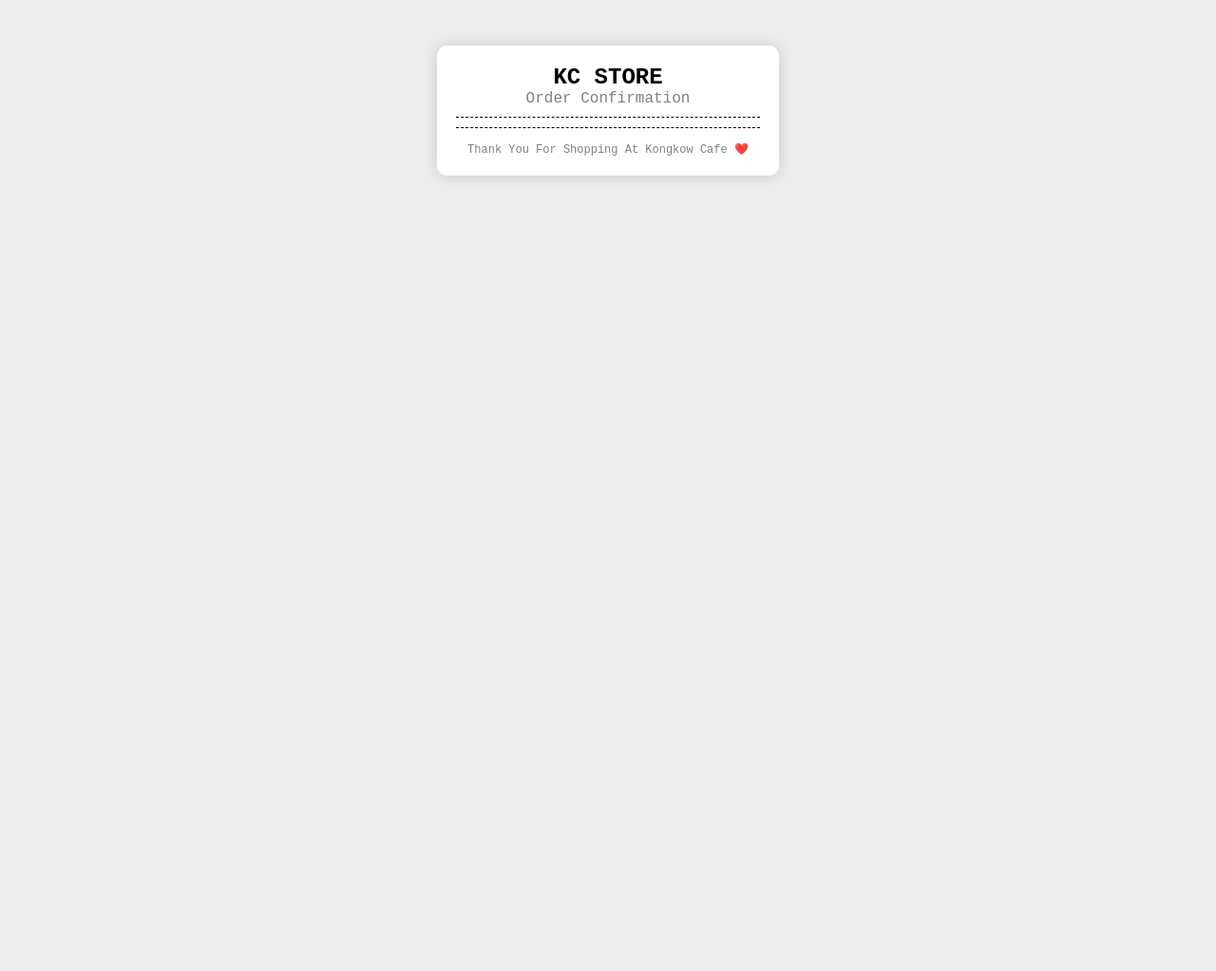
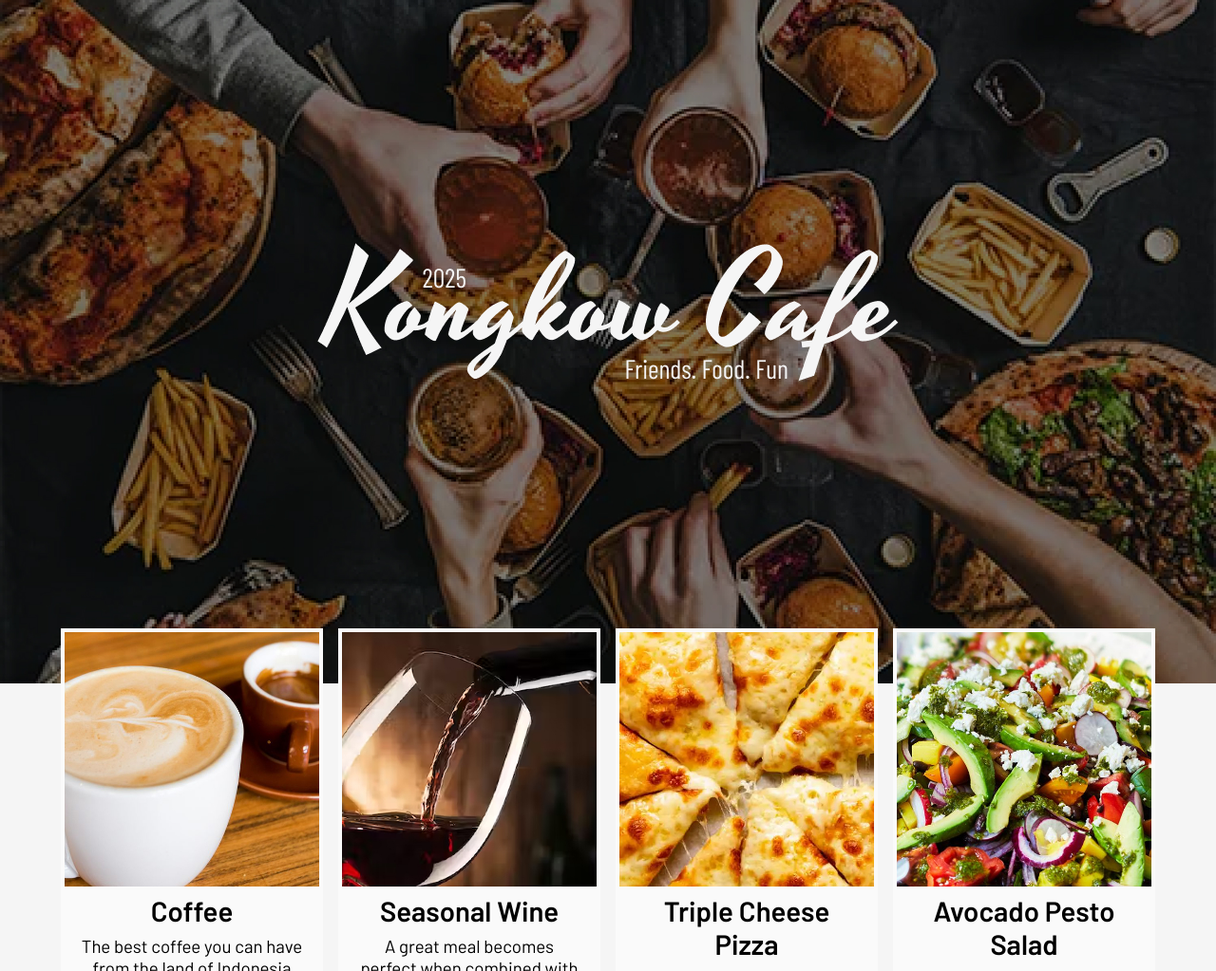
Before and after one commit to 24calvincarolsen-dotcom/wad-2526-calvincarolsen, a plain HTML site: page index.html in a window 1280 px wide. Shown: the top 1023 px of the page at 95% size. Before the commit the page ends 800 px from the top, so only its background shows below. Drawn offline with nearby package versions, Linux system fonts and the light colour scheme.

Commit message:
Add files via upload

```diff
--- a/index.html
+++ b/index.html
@@ -1,90 +1,32 @@
 <!DOCTYPE html>
-<html lang="en">
+<html>
 
 <head>
-    <meta charset="UTF-8">
+    <title>Kongkow Cafe</title>
     <meta name="viewport" content="width=device-width, initial-scale=1.0">
-    <title>KC - Order Confirmation</title>
-
-    <style>
-        body {
-            background: #ececec;
-            font-family: Arial, sans-serif;
-            display: flex;
-            justify-content: center;
-            padding: 40px;
-        }
-
-        .receipt {
-            width: 320px;
-            background: white;
-            padding: 20px;
-            box-shadow: 0 0 15px rgba(0,0,0,0.15);
-            border-radius: 10px;
-            font-family: "Courier New", monospace;
-        }
-
-        .title {
-            text-align: center;
-            font-size: 24px;
-            font-weight: bold;
-        }
-
-        .subtitle {
-            text-align: center;
-            margin-bottom: 10px;
-            color: gray;
-        }
-
-        .line {
-            border-top: 1px dashed black;
-            margin: 10px 0;
-        }
-
-        .item {
-            display: flex;
-            justify-content: space-between;
-            margin: 6px 0;
-        }
-
-        .footer {
-            text-align: center;
-            margin-top: 15px;
-            font-size: 12px;
-            color: gray;
-        }
-
-        .total {
-            font-weight: bold;
-            margin-top: 10px;
-        }
-    </style>
+    <link rel="preconnect" href="https://fonts.googleapis.com">
+    <link rel="preconnect" href="https://fonts.gstatic.com" crossorigin>
+    <link href="https://fonts.googleapis.com/css2?family=Barlow:wght@300;400;500;600&display=swap" rel="stylesheet">
+    <link rel="stylesheet" href="https://fonts.googleapis.com/css2?family=Material+Symbols+Outlined" />
+    <link rel="stylesheet" href="index.css">
 </head>
 
 <body>
+    <div class="header"></div>
+    <div class="content">
+        <img src="assets/logo_full.png" alt="Logo" class="logo" />
 
-    <div class="receipt">
-        <div class="title">KC STORE</div>
-        <div class="subtitle">Order Confirmation</div>
-
-        <div id="date"></div>
-
-        <div class="line"></div>
-
-        <div id="cart"></div>
-
-        <div class="line"></div>
-
-        <div class="total" id="totalItem"></div>
-
+        <div class="menu-grid" id="menu-grid"></div>
         <div class="footer">
-            Thank You For Shopping At Kongkow Cafe ❤️
+            (c) Kongkow Cafe, 2025
+            <button class="checkout" onclick="checkout()">
+                Checkout
+            </button>
         </div>
     </div>
-
-    <script src="../db.js"></script>
-    <script src="index.js"></script>
-
 </body>
 
+<script src="db.js"></script>
+<script src="index.js"></script>
+
 </html>
```
Also changed, not shown: order-confirmation/index.html (+1 -1 lines).
